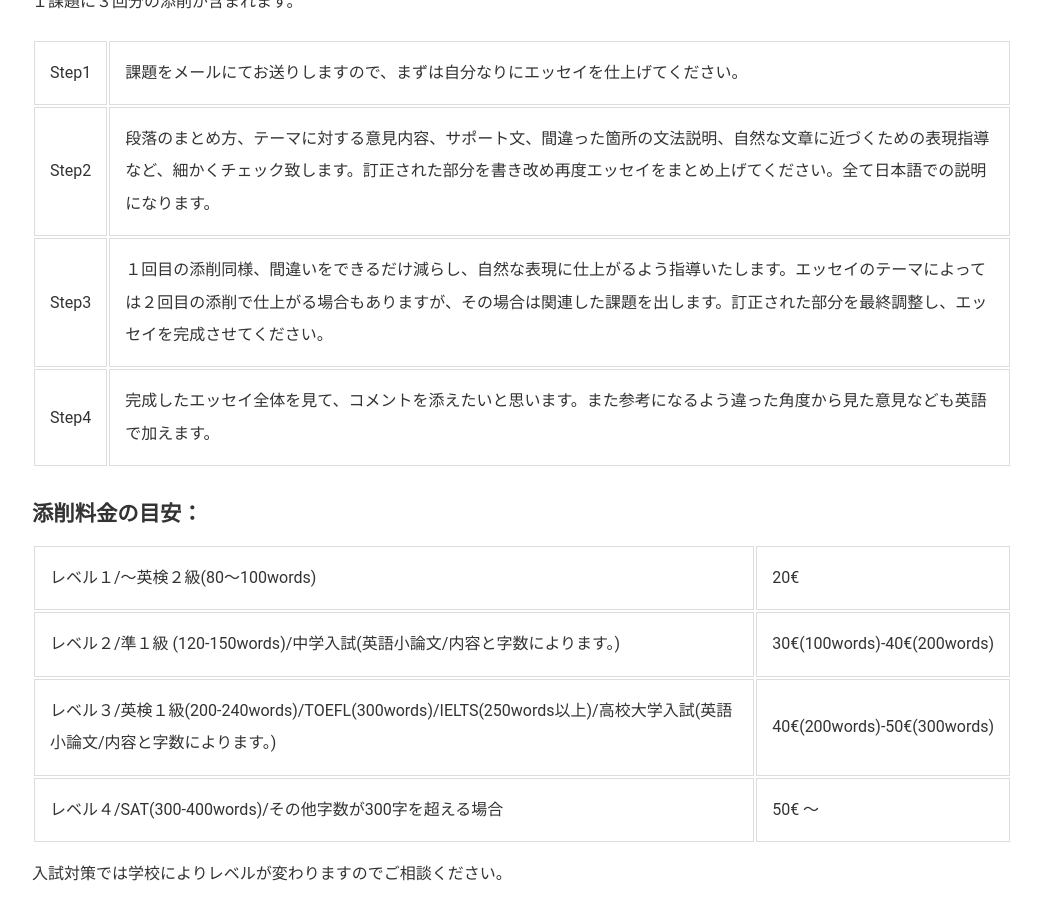
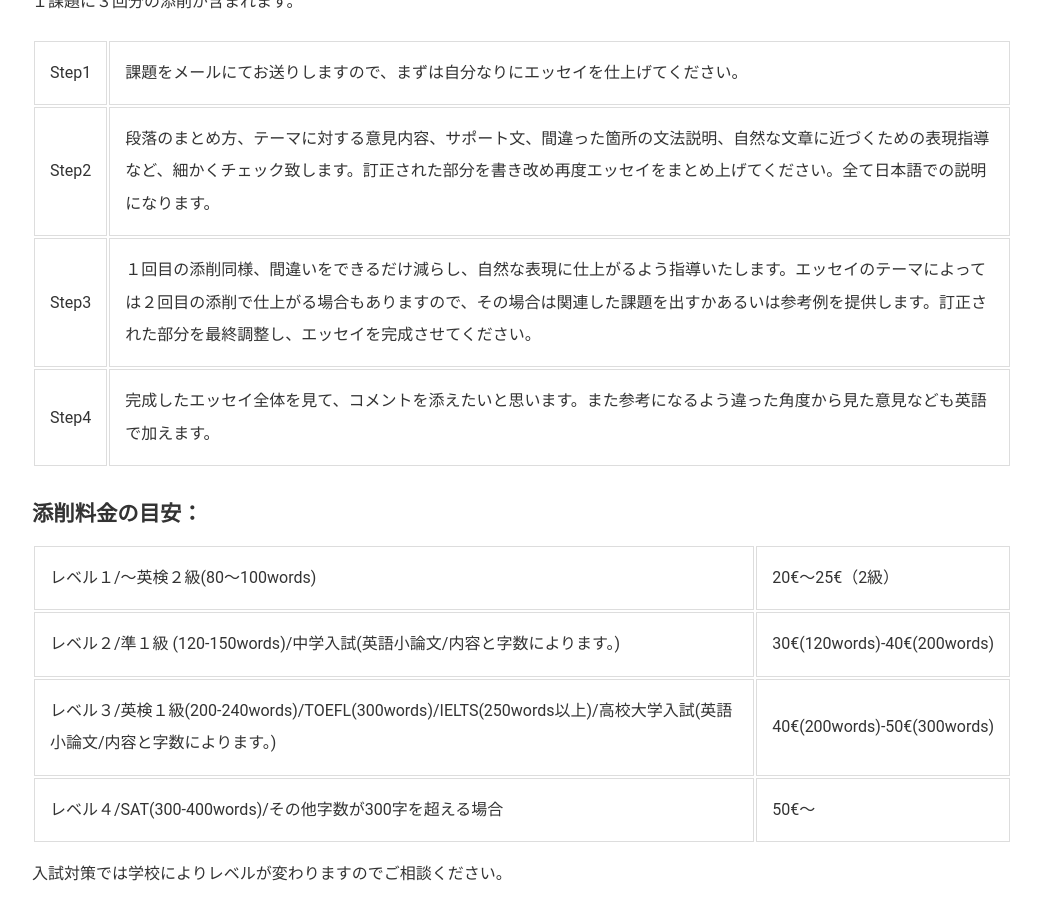
Before and after one commit to phocean/akispace, a Jekyll site: the page built from essays.md, in a window 1280 px wide and 900 px high, scrolled down 515 px. Shown: the whole window, without its empty margins (118-1159 px from the left). Built offline with Jekyll 4.4.1, drawn with Linux system fonts in a browser that asks for light colours.

Commit message:
modified

```diff
--- a/essays.md
+++ b/essays.md
@@ -20,7 +20,7 @@ TOEFLではライティングセクションで高得点（２５点以上）、
 <table>
 <tr><td>Step1 </td><td>課題をメールにてお送りしますので、まずは自分なりにエッセイを仕上げてください。 </td></tr>
 <tr><td>Step2</td><td>段落のまとめ方、テーマに対する意見内容、サポート文、間違った箇所の文法説明、自然な文章に近づくための表現指導など、細かくチェック致します。訂正された部分を書き改め再度エッセイをまとめ上げてください。全て日本語での説明になります。</td></tr>
-<tr><td>Step3</td><td>１回目の添削同様、間違いをできるだけ減らし、自然な表現に仕上がるよう指導いたします。エッセイのテーマによっては２回目の添削で仕上がる場合もありますが、その場合は関連した課題を出します。訂正された部分を最終調整し、エッセイを完成させてください。 </td></tr>
+<tr><td>Step3</td><td>１回目の添削同様、間違いをできるだけ減らし、自然な表現に仕上がるよう指導いたします。エッセイのテーマによっては２回目の添削で仕上がる場合もありますので、その場合は関連した課題を出すかあるいは参考例を提供します。訂正された部分を最終調整し、エッセイを完成させてください。 </td></tr>
 <tr><td>Step4</td><td>完成したエッセイ全体を見て、コメントを添えたいと思います。また参考になるよう違った角度から見た意見なども英語で加えます。</td></tr>
 </table>
 
@@ -28,10 +28,10 @@ TOEFLではライティングセクションで高得点（２５点以上）、
 ### 添削料金の目安：
 
 <table>
-<tr><td>レベル１/〜英検２級(80〜100words)</td><td>20€ </td></tr>
-<tr><td>レベル２/準１級 (120-150words)/中学入試(英語小論文/内容と字数によります。)</td><td>30€(100words)-40€(200words) </td></tr>
+<tr><td>レベル１/〜英検２級(80〜100words)</td><td>20€〜25€（2級） </td></tr>
+<tr><td>レベル２/準１級 (120-150words)/中学入試(英語小論文/内容と字数によります。)</td><td>30€(120words)-40€(200words) </td></tr>
 <tr><td>レベル３/英検１級(200-240words)/TOEFL(300words)/IELTS(250words以上)/高校大学入試(英語小論文/内容と字数によります。)</td><td>40€(200words)-50€(300words)</td></tr>
-<tr><td>レベル４/SAT(300-400words)/その他字数が300字を超える場合</td><td>50€ 〜</td></tr>
+<tr><td>レベル４/SAT(300-400words)/その他字数が300字を超える場合</td><td>50€〜</td></tr>
 </table>
 
 入試対策では学校によりレベルが変わりますのでご相談ください。
```
